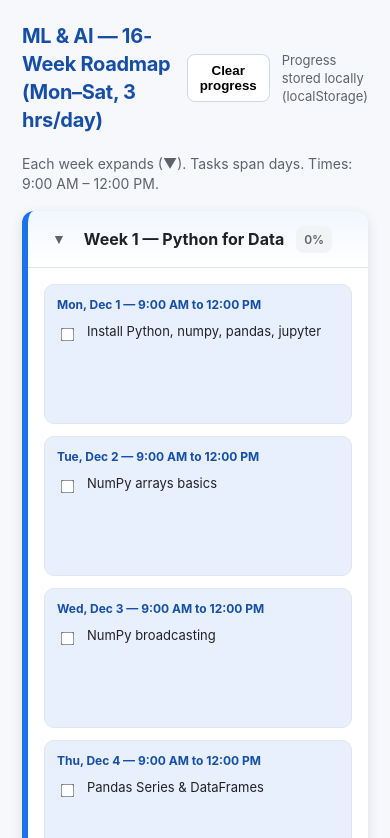
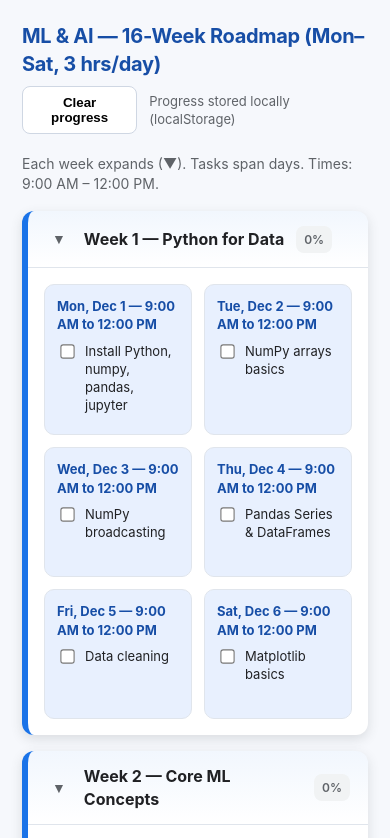
Before and after one commit to yohanis-tadese/ml-4-week-plan-roadmap, a plain HTML site: page index.html in a window 390 px wide. Shown: the top 838 px of the page. Drawn offline with Linux system fonts and the light colour scheme.

Commit message:
Refactor CSS styles for layout and spacing adjustments

```diff
--- a/style.css
+++ b/style.css
@@ -105,7 +105,7 @@ body {
   gap: 12px;
   align-items: center;
   padding: 14px 18px;
-  background: linear-gradient(180deg, rgba(26,115,232,0.06), transparent);
+  background: linear-gradient(180deg, rgba(26, 115, 232, 0.06), transparent);
 }
 
 .week-toggle {
@@ -146,7 +146,7 @@ body {
 /* WEEK BODY */
 .week-body {
   display: grid;
-  grid-template-columns: repeat(7, 1fr);
+  grid-template-columns: repeat(6, 1fr);
   gap: 12px;
   padding: 16px;
   border-top: 1px solid var(--border-light);
@@ -157,7 +157,7 @@ body {
   border: 1px solid var(--border-light);
   padding: 12px;
   border-radius: 10px;
-  min-height: 140px;
+  min-height: 130px;
   display: flex;
   flex-direction: column;
   transition: 0.15s ease;
@@ -172,47 +172,27 @@ body {
   font-size: 13px;
   color: var(--accent-2);
   margin-bottom: 8px;
-  display:flex;
-  justify-content:space-between;
-  align-items:center;
-}
-
-.day-time {
-  font-size:12px;
-  color:var(--muted);
-  font-weight:600;
 }
 
 /* TASKS */
 .task {
   display: flex;
-  gap: 10px;
+  gap: 8px;
   align-items: flex-start;
   margin-bottom: 8px;
   font-size: 13px;
 }
 
 .task input[type="checkbox"] {
-  transform: scale(1.05);
-  margin-top: 6px;
+  transform: scale(1.1);
+  margin-top: 3px;
   cursor: pointer;
   accent-color: var(--accent);
 }
 
-.task .task-content { flex:1; }
 .task .task-title {
-  font-weight: 700;
+  font-weight: 600;
   color: #202124;
-  margin-bottom:4px;
-  font-size:13px;
-}
-
-.task-details {
-  margin:0 0 6px 18px;
-  padding:0;
-  list-style: disc;
-  color:var(--muted);
-  font-size:12px;
 }
 
 .task.continued {
@@ -234,19 +214,25 @@ body {
 }
 
 /* RESPONSIVE */
-@media (max-width: 1200px) {
-  .week-body { grid-template-columns: repeat(4, 1fr); }
+@media (max-width: 980px) {
+  .week-body {
+    grid-template-columns: repeat(3, 1fr);
+  }
 }
-@media (max-width: 800px) {
-  .week-body { grid-template-columns: repeat(2, 1fr); }
-}
-@media (max-width: 420px) {
-  .week-body { grid-template-columns: 1fr; }
-  .day-header { font-size:12px; }
+
+@media (max-width: 600px) {
+  .week-body {
+    grid-template-columns: repeat(2, 1fr);
+  }
+  .topbar {
+    flex-direction: column;
+    align-items: flex-start;
+    gap: 8px;
+  }
 }
 
 /* CHECKED ITEMS */
-input[type="checkbox"]:checked + .task-content .task-title {
+input[type="checkbox"]:checked + .task-title {
   text-decoration: line-through;
   color: var(--muted);
 }
```
